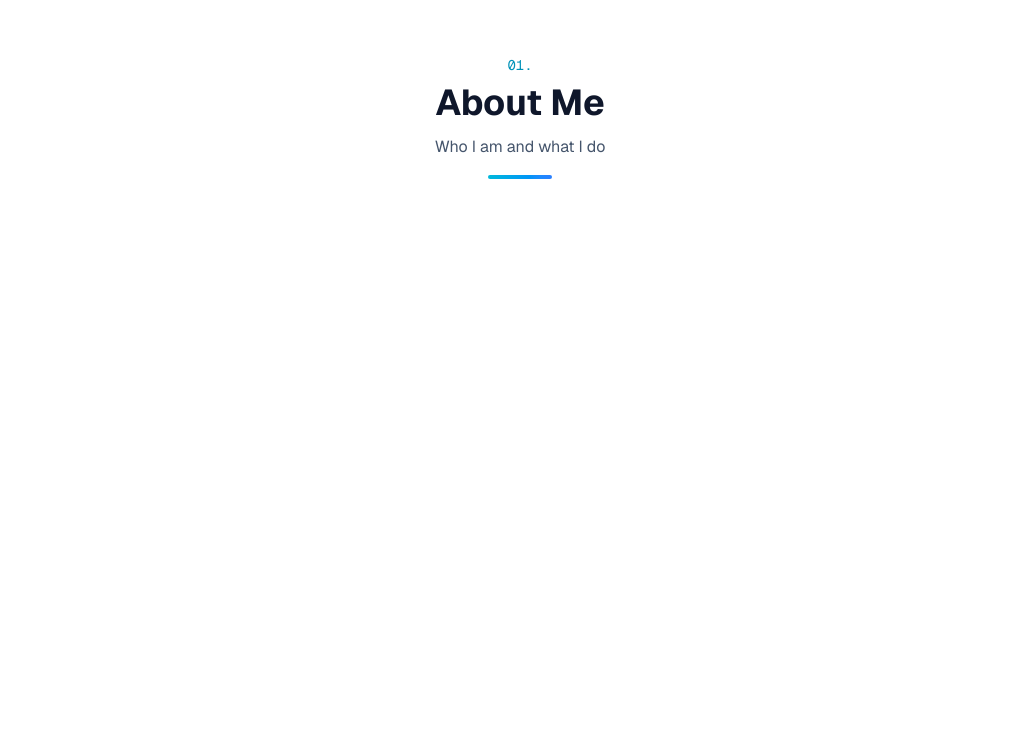
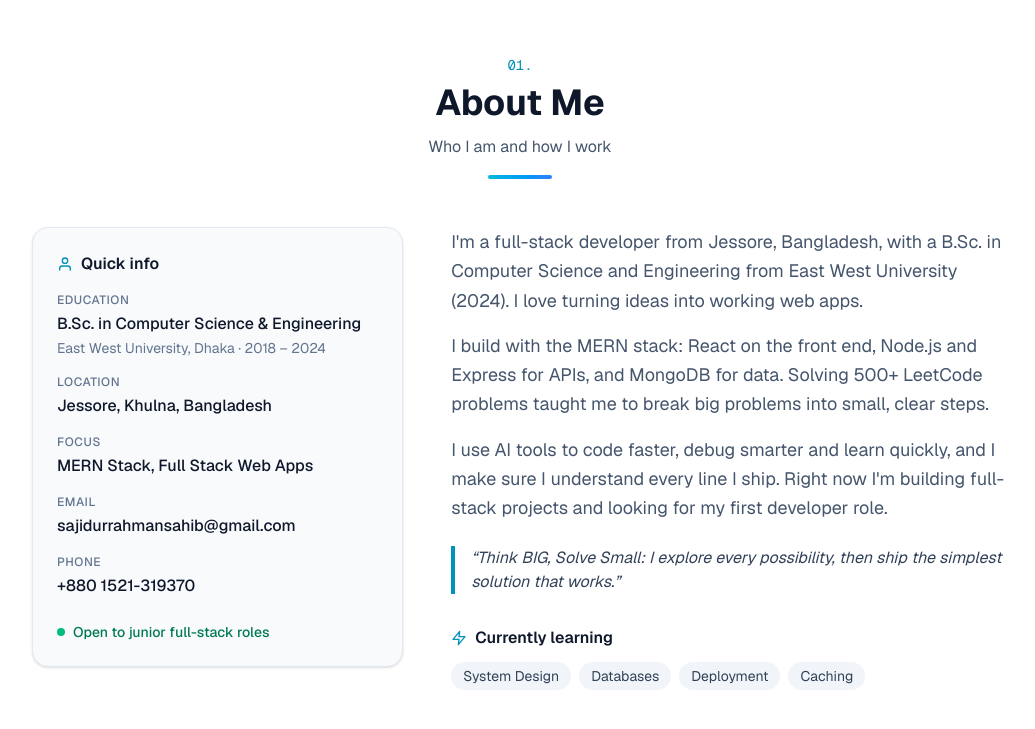
Before and after one commit to sajidur70/portfolio, a Next.js app: page / in a window 1280 px wide. Shown: the part 841-1570 px from the top of the page, without its empty margins (120-1155 px from the left). Before the commit the page ends 1164 px from the top, so only its background shows below. Built offline with nearby package versions, Linux system fonts and the light colour scheme.

Commit message:
Add About section with education and contact details
Co-Authored-By: Claude Opus 5.5 <noreply@anthropic.com>

```diff
--- a/src/app/page.js
+++ b/src/app/page.js
@@ -1,7 +1,6 @@
 import Navbar from "@/components/Navbar";
 import Hero from "@/components/Hero";
-import SectionHeading from "@/components/ui/SectionHeading";
-import FadeIn from "@/components/ui/FadeIn";
+import About from "@/components/About";
 
 // The home page: puts all sections in order.
 export default function Home() {
@@ -10,17 +9,7 @@ export default function Home() {
       <Navbar />
       <main>
         <Hero />
-
-        {/* Test section: scroll down to see the fade-in. Step 16 replaces it with the real About */}
-        <section id="about" className="mx-auto max-w-5xl px-6 py-24">
-          <FadeIn>
-            <SectionHeading
-              number="01"
-              title="About Me"
-              subtitle="Who I am and what I do"
-            />
-          </FadeIn>
-        </section>
+        <About />
       </main>
     </>
   );
--- /dev/null
+++ b/src/components/About.jsx
@@ -0,0 +1,101 @@
+import { FiUser, FiZap } from "react-icons/fi";
+import { about, personal } from "@/data/portfolio";
+import FadeIn from "@/components/ui/FadeIn";
+import SectionHeading from "@/components/ui/SectionHeading";
+
+// About section: a quick info card (left) + my story (right).
+export default function About() {
+  return (
+    <section id="about" className="mx-auto max-w-5xl px-6 py-24">
+      <FadeIn>
+        <SectionHeading
+          number="01"
+          title="About Me"
+          subtitle="Who I am and how I work"
+        />
+      </FadeIn>
+
+      <div className="grid gap-12 md:grid-cols-[2fr_3fr]">
+        {/* Left: quick info card */}
+        <FadeIn delay={0.1}>
+          <div className="rounded-2xl border border-slate-200 bg-slate-50 p-6 shadow-sm dark:border-slate-800 dark:bg-slate-900">
+            <p className="mb-4 flex items-center gap-2 font-semibold">
+              <FiUser className="text-cyan-600 dark:text-cyan-400" />
+              Quick info
+            </p>
+            {/* <dl> = description list: pairs of a term (dt) and its value (dd) */}
+            <dl className="space-y-4">
+              {about.facts.map((fact) => (
+                <div key={fact.label}>
+                  <dt className="text-xs font-medium tracking-wider text-slate-500 uppercase dark:text-slate-400">
+                    {fact.label}
+                  </dt>
+                  <dd className="mt-1 font-medium break-words">
+                    {/* A link if the fact has an href (email, phone), else plain text */}
+                    {fact.href ? (
+                      <a
+                        href={fact.href}
+                        className="transition-colors hover:text-cyan-600 dark:hover:text-cyan-400"
+                      >
+                        {fact.value}
+                      </a>
+                    ) : (
+                      fact.value
+                    )}
+                    {fact.detail && (
+                      <span className="mt-0.5 block text-sm font-normal text-slate-500 dark:text-slate-400">
+                        {fact.detail}
+                      </span>
+                    )}
+                  </dd>
+                </div>
+              ))}
+            </dl>
+
+            {/* Green "open to work" line, same text as the Hero badge */}
+            {personal.availability && (
+              <p className="mt-6 flex items-center gap-2 text-sm font-medium text-emerald-700 dark:text-emerald-400">
+                <span className="h-2 w-2 rounded-full bg-emerald-500" />
+                {personal.availability}
+              </p>
+            )}
+          </div>
+        </FadeIn>
+
+        {/* Right: my story */}
+        <div>
+          {about.paragraphs.map((paragraph, index) => (
+            <FadeIn key={paragraph} delay={0.1 * (index + 1)}>
+              <p className="mb-4 text-lg leading-relaxed text-slate-600 dark:text-slate-400">
+                {paragraph}
+              </p>
+            </FadeIn>
+          ))}
+
+          <FadeIn delay={0.4}>
+            <blockquote className="mt-6 border-l-4 border-cyan-600 pl-4 text-slate-700 italic dark:border-cyan-400 dark:text-slate-300">
+              &ldquo;{about.motto}&rdquo;
+            </blockquote>
+          </FadeIn>
+
+          <FadeIn delay={0.5}>
+            <p className="mt-8 mb-3 flex items-center gap-2 font-semibold">
+              <FiZap className="text-cyan-600 dark:text-cyan-400" />
+              Currently learning
+            </p>
+            <ul className="flex flex-wrap gap-2">
+              {about.learning.map((topic) => (
+                <li
+                  key={topic}
+                  className="rounded-full bg-slate-100 px-3 py-1 text-sm text-slate-700 dark:bg-slate-800 dark:text-slate-300"
+                >
+                  {topic}
+                </li>
+              ))}
+            </ul>
+          </FadeIn>
+        </div>
+      </div>
+    </section>
+  );
+}
--- a/src/data/portfolio.js
+++ b/src/data/portfolio.js
@@ -7,10 +7,11 @@ export const personal = {
   title: "Full Stack Developer",
   intro:
     "CSE graduate building full-stack web apps with MongoDB, Express, React and Node.js. I use AI tools to code faster and debug smarter, and I understand every line I ship.",
-  location: "Jessore, Bangladesh",
+  location: "Jessore, Khulna, Bangladesh",
   // Shown as a green badge in the Hero. Set to "" to hide it.
   availability: "Open to junior full-stack roles",
   email: "sajidurrahmansahib@gmail.com",
+  phone: "+880 1521-319370", // Shown in About. Set to "" to hide it
   photo: "/profile.png", // My photo in public/profile.png (Hero + About)
   resumeUrl: "", // Empty = the Resume button stays hidden. Later: "/resume.pdf"
   siteUrl: "https://sajidur-rahman.vercel.app", // My live link
@@ -23,7 +24,7 @@ export const personal = {
 // Only real facts I can prove (recruiters may check!).
 // icon: "education" | "code" | "location"
 export const highlights = [
-  { icon: "education", text: "CSE Graduate" },
+  { icon: "education", text: "B.Sc. in CSE, East West University" },
   { icon: "code", text: "500+ LeetCode problems solved" },
   { icon: "location", text: personal.location },
 ];
@@ -40,11 +41,37 @@ export const socials = [
 
 // ----- About me -----
 export const about = {
+  // My story: who I am → what I build → how I work → what I'm learning
   paragraphs: [
-    "I'm a junior MERN stack developer from Bangladesh who enjoys turning ideas into real web apps.",
-    "I like solving problems, and I practise on Codeforces to sharpen my logic.",
-    "Right now I'm building full-stack projects and I'm looking for my first role as a web developer.",
+    "I'm a full-stack developer from Jessore, Bangladesh, with a B.Sc. in Computer Science and Engineering from East West University (2024). I love turning ideas into working web apps.",
+    "I build with the MERN stack: React on the front end, Node.js and Express for APIs, and MongoDB for data. Solving 500+ LeetCode problems taught me to break big problems into small, clear steps.",
+    "I use AI tools to code faster, debug smarter and learn quickly, and I make sure I understand every line I ship. Right now I'm building full-stack projects and looking for my first developer role.",
   ],
+  motto:
+    "Think BIG, Solve Small: I explore every possibility, then ship the simplest solution that works.",
+  learning: ["System Design", "Databases", "Deployment", "Caching"],
+  // The "quick info" card. Only true facts!
+  // detail = a small second line. href = makes the value a link.
+  facts: [
+    {
+      label: "Education",
+      value: "B.Sc. in Computer Science & Engineering",
+      detail: "East West University, Dhaka · 2018 – 2024",
+    },
+    { label: "Location", value: personal.location },
+    { label: "Focus", value: "MERN Stack, Full Stack Web Apps" },
+    {
+      label: "Email",
+      value: personal.email,
+      href: `mailto:${personal.email}`,
+    },
+    {
+      label: "Phone",
+      value: personal.phone,
+      // tel: link opens the phone app. Remove spaces and dashes for the link
+      href: `tel:${personal.phone.replace(/[\s-]/g, "")}`,
+    },
+  ].filter((fact) => fact.value), // hide facts with an empty value
 };
 
 // ----- Skills -----
```
Also changed, not shown: 1 other file (tests, documents, lock files or other folders).
